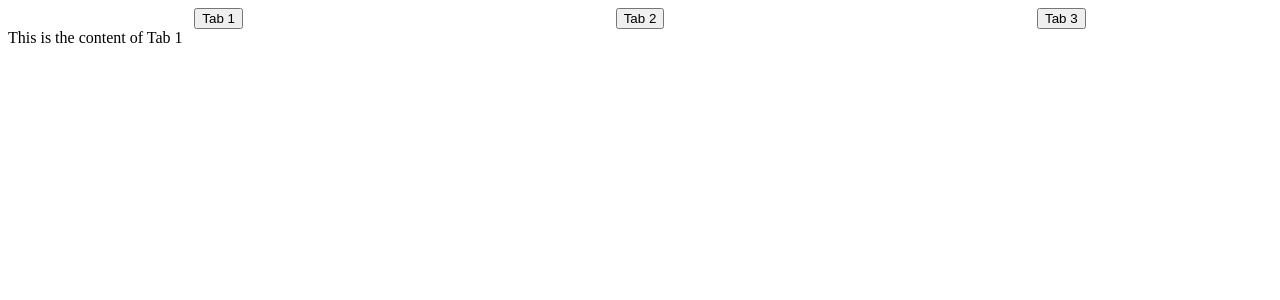
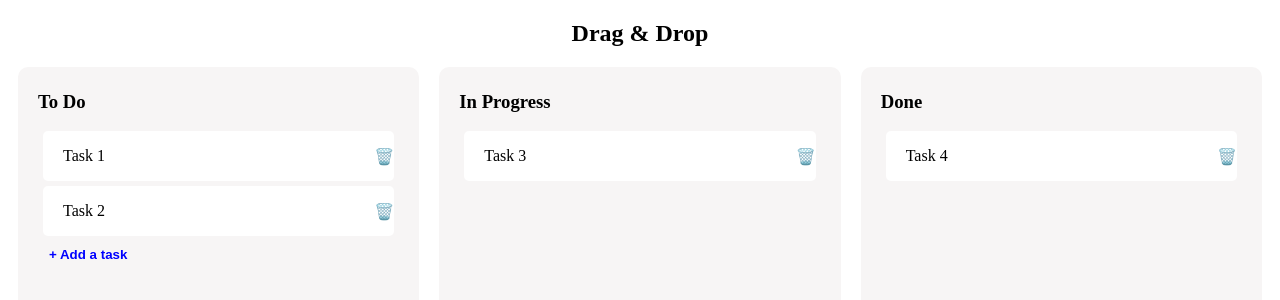
Before and after one commit to PrachiGour2023/machine-coding-frontend, a React (Vite) app: page / in a window 1280 px wide. Shown: the top 300 px of the page. Built offline with nearby package versions, Linux system fonts and the light colour scheme.

Commit message:
Kanban board with draggable functionality

```diff
--- a/src/App.css
+++ b/src/App.css
@@ -1,4 +1,50 @@
-.tabs-container {
+.heading {
+  text-align: center;
+}
+
+.container {
   display: flex;
-  justify-content: space-around;
+  justify-content:space-around;
+  align-items:start;
 }
+
+.column {
+  background-color: rgb(247, 245, 245);
+  padding: 5px 20px;
+  border-radius: 10px;
+  height:fit-content;
+  min-height: 30vh;
+  width: 100%;
+  margin: 0px 10px;
+}
+
+.task-container {
+  display: flex;
+  justify-content: space-between;
+  background-color: white;
+  align-items: center;
+  margin: 5px;
+  border-radius: 5px;
+}
+
+.record {
+  border-radius: 5px;
+  padding: 0px 20px;
+}
+
+.add-task {
+  border: none;
+  color: blue;
+  font-weight: bold;
+  margin: 5px;
+  background-color: transparent;
+  cursor: pointer;
+}
+
+.input {
+  width: 90%;
+  margin: 5px 5px;
+  padding: 10px;
+  outline: none;
+  border-radius: 5px;
+}
--- a/src/App.tsx
+++ b/src/App.tsx
@@ -1,18 +1,12 @@
 import "./App.css"
 import { ErrorBoundary } from "./ErrorBoundary";
-import Tabs from "./Tabs";
-
-const tabs = [
-  { title: "Tab 1", content: "This is the content of Tab 1" },
-  { title: "Tab 2", content: "This is the content of Tab 2" },
-  { title: "Tab 3", content: "This is the content of Tab 3" }
-]
+import KanbanBoard from "./KanbanBoard";
 
 export default function App() {
 
   return (
     <ErrorBoundary>
-      <Tabs tabs={tabs}/>
+      <KanbanBoard />
     </ErrorBoundary>
   );
 }
--- /dev/null
+++ b/src/KanbanBoard.tsx
@@ -0,0 +1,188 @@
+import React, { useState } from "react";
+
+const initialData: BoardProp = {
+  "todo": [
+    { id: "task-1", label: "Task 1" },
+    { id: "task-2", label: "Task 2" }
+  ],
+  "in progress": [
+    { id: "task-3", label: "Task 3" }
+  ],
+  "done": [
+    { id: "task-4", label: "Task 4" }
+  ]
+};
+
+const columnList = ['todo', 'in progress', 'done'] as const
+
+interface ColumnProp {
+  id: string;
+  label: string;
+}
+
+interface BoardProp {
+  [key: string]: ColumnProp[];
+  todo: ColumnProp[];
+  "in progress": ColumnProp[];
+  done: ColumnProp[];
+}
+
+function KanbanBoard() {
+
+  const [columns, setColumns] = useState<BoardProp>(initialData)
+  const [isAddingTask, setIsAddingTask] = useState<boolean>(false)
+  const [task, setTask] = useState<string>('')
+  const [draggedTask, setDraggedTask] = useState<ColumnProp | null>(null)
+  const [editingId, setEditingId] = useState<string | null>(null)
+  const [editingTitle, setEditingTitle] = useState<string>('')
+
+  const dragStart = (task: ColumnProp) => {
+    setDraggedTask(task)
+  }
+
+  const handleDragOver = (e: React.FormEvent) => {
+    e.preventDefault();
+  }
+
+  const handleDrop = (columnId: string) => {
+    if (!draggedTask) return;
+
+    setColumns((prevCol: BoardProp): BoardProp => {
+      const newCol: BoardProp = { ...prevCol }
+
+      for (const col in newCol) {
+        newCol[col] = newCol[col].filter((item: ColumnProp) => item !== draggedTask)
+      }
+
+      newCol[columnId].push(draggedTask)
+      return newCol;
+    })
+  }
+
+  const handleAddTask = (e: React.KeyboardEvent<HTMLInputElement>, col: keyof BoardProp) => {
+    if (e.key === "Enter") {
+      let newTask = {
+        id: `task-${Date.now()}`,
+        label: task.trim()
+      }
+
+      setColumns((prev: BoardProp) => ({
+        ...prev,
+        [col]: [...prev[col], newTask]
+      }))
+
+      setTask('')
+      setIsAddingTask(false)
+    }
+  }
+
+  const handleDeleteTask = (task: ColumnProp) => {
+    setColumns((prevColumn) => {
+      const newColumn: BoardProp = { ...prevColumn }
+
+      for (const col in newColumn) {
+        newColumn[col] = newColumn[col].filter((item: ColumnProp) => item != task)
+      }
+
+      return newColumn
+    })
+  }
+
+  const saveEditTitle = (taskId: string) => {
+    setColumns(prevCol => {
+       const update: BoardProp = {...prevCol}
+
+       for(let key in update){
+         update[key] = update[key].map((item: ColumnProp) =>
+           item.id === taskId ? {...item, label: editingTitle} : item
+         )
+       }
+
+       return update;
+    })
+
+    setEditingId(null)
+    setEditingTitle('')
+  }
+
+  return (
+    <div>
+      <h2 className="heading">Drag & Drop</h2>
+      <div className="container">
+        {
+          columnList.map((col) => {
+            return (
+              <div className="column"
+                onDragOver={handleDragOver}
+                onDrop={() => handleDrop(col)}
+              >
+                <h3>
+                  {
+                    col === "todo" ? "To Do" : col === "in progress" ? "In Progress" : "Done"
+                  }
+                </h3>
+                {
+                  columns[col].map((item: ColumnProp) => {
+                    return (
+                      <div
+                        key={item.id}
+                        className="task-container"
+                        draggable
+                        onDragStart={() => dragStart(item)}
+
+                      >
+                        {
+                          editingId === item.id ? (
+                            <input type="text"
+                              value={editingTitle}
+                              onChange={(e) => setEditingTitle(e.target.value)}
+                              className="input"
+                              onKeyDown={(e) => {
+                                if (e.key === "Enter") {
+                                  saveEditTitle(editingId)
+                                }
+                              }}
+                            />
+                          ) : (
+                            <>
+                              <p className="record" onClick={() => {
+                                setEditingId(item.id)
+                                setEditingTitle(item.label)
+                              }}>{item?.label}</p>
+                              <span onClick={() => handleDeleteTask(item)}>🗑️</span>
+                            </>
+                          )
+                        }
+
+                      </div>
+                    )
+                  })
+                }
+                {
+                  col === "todo" && (
+                    <div>
+                      {
+                        isAddingTask ? (
+                          <input type="text"
+                            value={task}
+                            onChange={(e) => setTask(e.target.value)}
+                            onKeyDown={(e) => handleAddTask(e, col)}
+                            placeholder="Enter new task..."
+                            className="input" />
+                        ) : <button className="add-task" onClick={() => setIsAddingTask(true)}>+ Add a task</button>
+                      }
+                    </div>
+
+                  )
+                }
+              </div>
+            )
+          })
+        }
+      </div>
+
+    </div >
+  );
+}
+
+export default KanbanBoard;
--- a/src/Tabs.tsx
+++ /dev/null
@@ -1,34 +0,0 @@
-import { useState } from "react";
-
-interface TabProps {
-    title: string;
-    content: string;
-}
-
-function Tabs({ tabs }: { tabs: TabProps[] }) {
-
-    const [activeTab, setActiveTab] = useState(0)
-
-    const handleChangeTab = (index: number) => {
-        setActiveTab(index)
-    }
-
-    return (
-        <div>
-            <div className="tabs-container">
-                {
-                    tabs.map((tab, i) => {
-                        return (
-                            <button key={i} onClick={() => handleChangeTab(i)}>{tab.title}</button>
-                        )
-                    })
-                }
-            </div>
-            {
-                 tabs[activeTab].content
-            }
-        </div>
-    );
-}
-
-export default Tabs;
```
